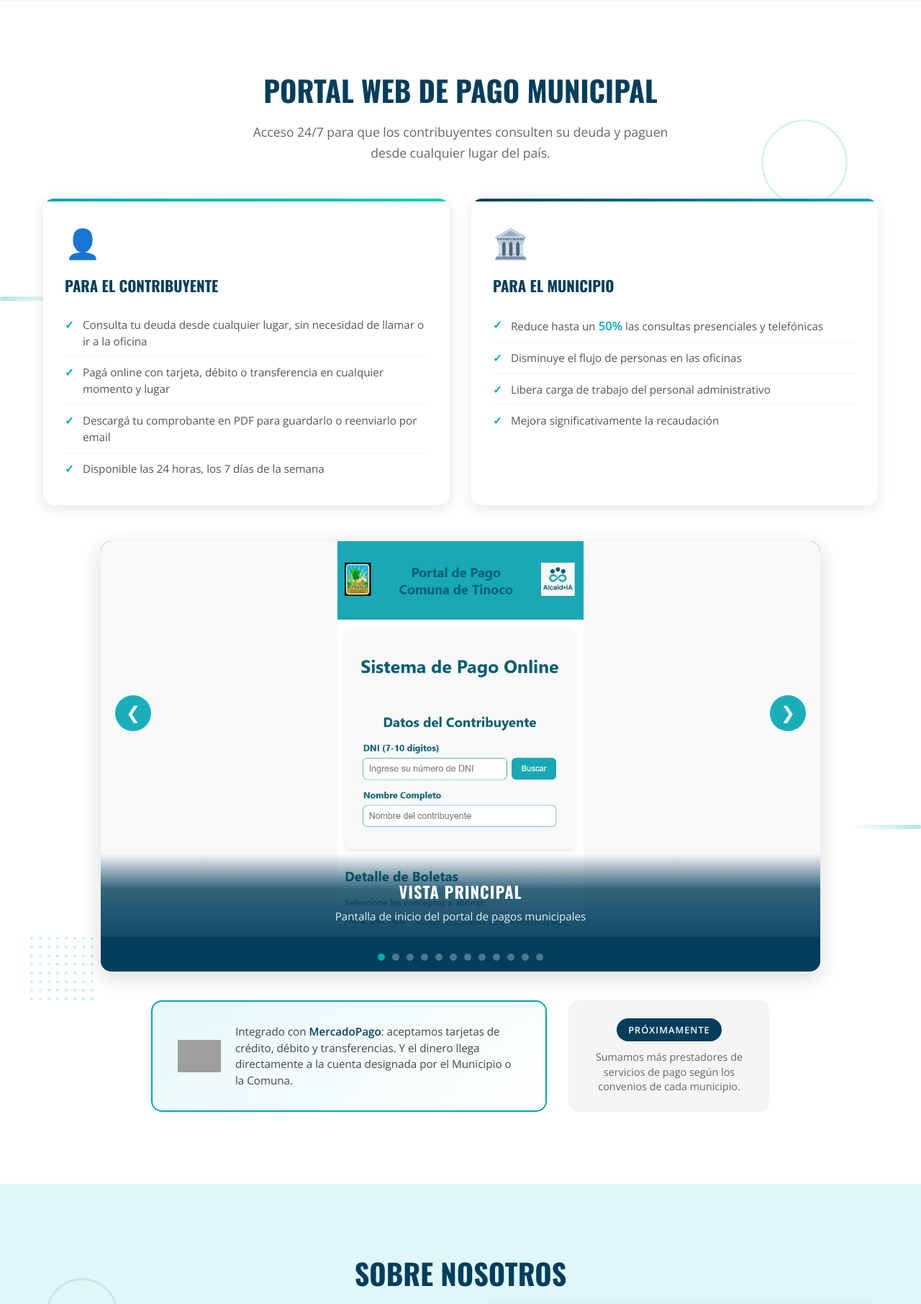
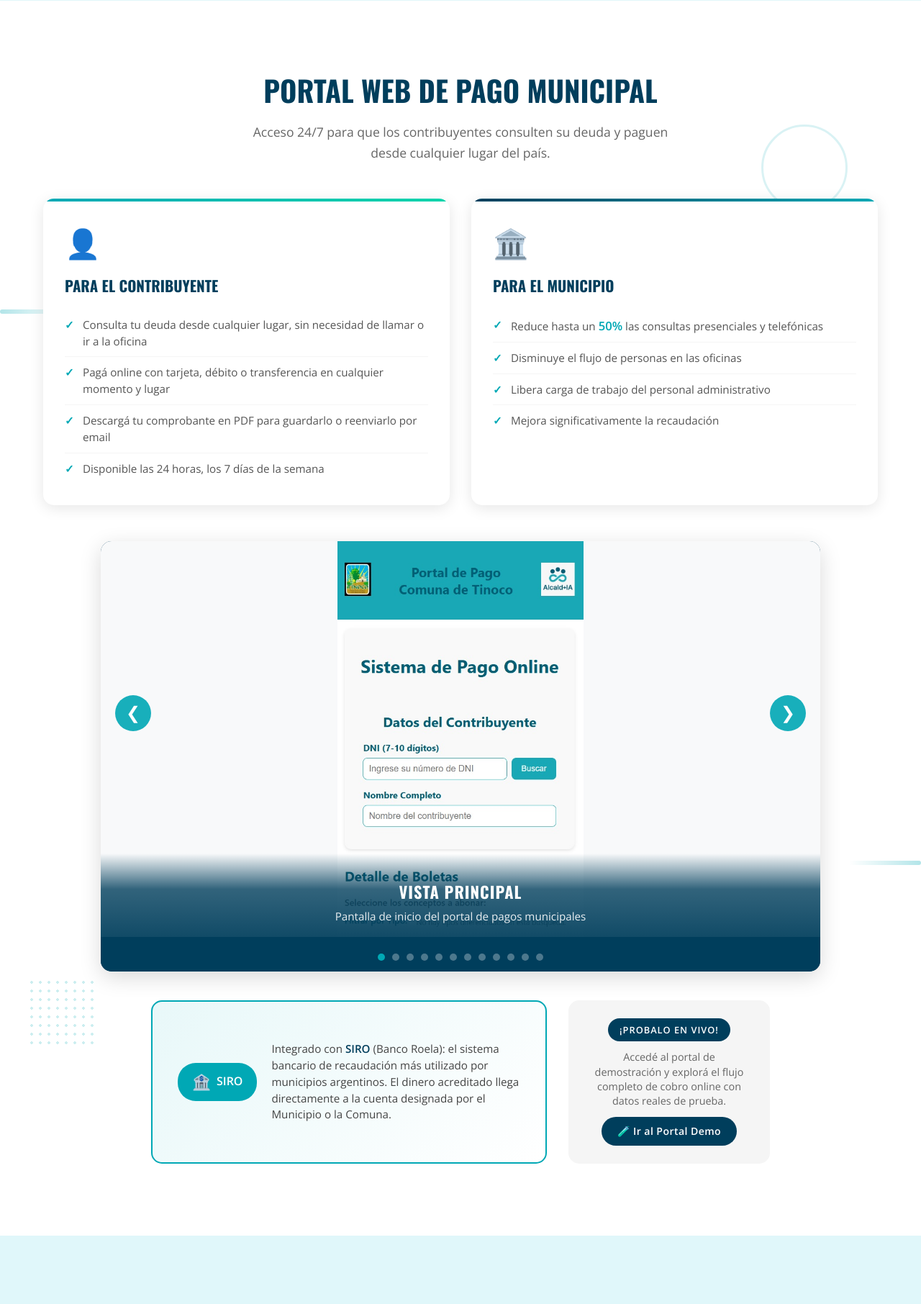
Before and after one commit to YoElDante/Alcaldia.oficial, a PHP site: page / in a window 1280 px wide. Shown: the part 2415-4227 px from the top of the page at 72% size. Run offline with PHP 8.4, Linux system fonts and the light colour scheme; grey boxes are pictures that could not be loaded.

Commit message:
feat(pagos): reemplaza MercadoPago por SIRO e incorpora invitación al portal demo
- Actualiza carrusel, sección de integración y tabla comparativa para
  referenciar SIRO (Banco Roela) en lugar de MercadoPago
- Reemplaza la sección "Próximamente" por invitación al portal de
  demostración con botón de acceso directo a demo.alcaldia.com.ar
- Agrega estilo .demo-link-btn con hover animado

```diff
--- a/index.html
+++ b/index.html
@@ -290,10 +290,10 @@
             </div>
           </div>
           <div class="slide">
-            <img src="assets/carousel/08 - Portal Vista Principal - Opcion de Pago - MP.jpg" alt="Integración MercadoPago">
+            <img src="assets/carousel/08 - Portal Vista Principal - Opcion de Pago - MP.jpg" alt="Integración SIRO">
             <div class="slide-caption">
-              <h4>Pago con MercadoPago</h4>
-              <p>Integración segura con MercadoPago</p>
+              <h4>Pago con SIRO</h4>
+              <p>Integración segura con SIRO (Banco Roela)</p>
             </div>
           </div>
           <div class="slide">
@@ -333,16 +333,20 @@
       <!-- Integración de pagos -->
       <div class="portal-payment-info">
         <div class="payment-current">
-          <img src="assets/mercadopago-logo.png" alt="MercadoPago" class="payment-logo" onerror="this.style.display='none'; this.nextElementSibling.style.display='flex';">
-          <div class="payment-badge" style="display: none;">
-            <span class="payment-icon">💳</span>
-            <span>MercadoPago</span>
+          <div class="payment-badge" style="display: flex;">
+            <span class="payment-icon">🏦</span>
+            <span>SIRO</span>
           </div>
-          <p>Integrado con <strong>MercadoPago</strong>: aceptamos tarjetas de crédito, débito y transferencias. Y el dinero llega directamente a la cuenta designada por el Municipio o la Comuna.</p>
+          <p>Integrado con <strong>SIRO</strong> (Banco Roela): el sistema bancario de recaudación más utilizado por municipios argentinos. El dinero acreditado llega directamente a la cuenta designada por el Municipio o la Comuna.</p>
         </div>
         <div class="payment-future">
-          <span class="future-badge">Próximamente</span>
-          <p>Sumamos más prestadores de servicios de pago según los convenios de cada municipio.</p>
+          <span class="future-badge">¡Probalo en vivo!</span>
+          <p>
+            Accedé al portal de demostración y explorá el flujo completo de cobro online con datos reales de prueba.<br>
+            <a href="https://demo.alcaldia.com.ar" target="_blank" rel="noopener noreferrer" class="demo-link-btn">
+              🧪 Ir al Portal Demo
+            </a>
+          </p>
         </div>
       </div>
     </div>
@@ -411,7 +415,7 @@
               <tr>
                 <td>Pagos Online</td>
                 <td data-label="Tradicional">No disponible</td>
-                <td data-label="ALCALD+IA">MercadoPago integrado</td>
+                <td data-label="ALCALD+IA">SIRO integrado</td>
               </tr>
             </tbody>
           </table>
--- a/styles.css
+++ b/styles.css
@@ -1068,6 +1068,25 @@ section {
   font-size: 0.9rem;
   margin: 0;
   line-height: 1.4;
+}
+
+.demo-link-btn {
+  display: inline-block;
+  margin-top: 12px;
+  padding: 10px 22px;
+  background: var(--azul-oscuro);
+  color: var(--blanco);
+  border-radius: 25px;
+  font-size: 0.88rem;
+  font-weight: 600;
+  text-decoration: none;
+  transition: background 0.2s, transform 0.15s;
+  letter-spacing: 0.03em;
+}
+
+.demo-link-btn:hover {
+  background: var(--turquesa);
+  transform: translateY(-2px);
 }
 
 .portal-description {
```
